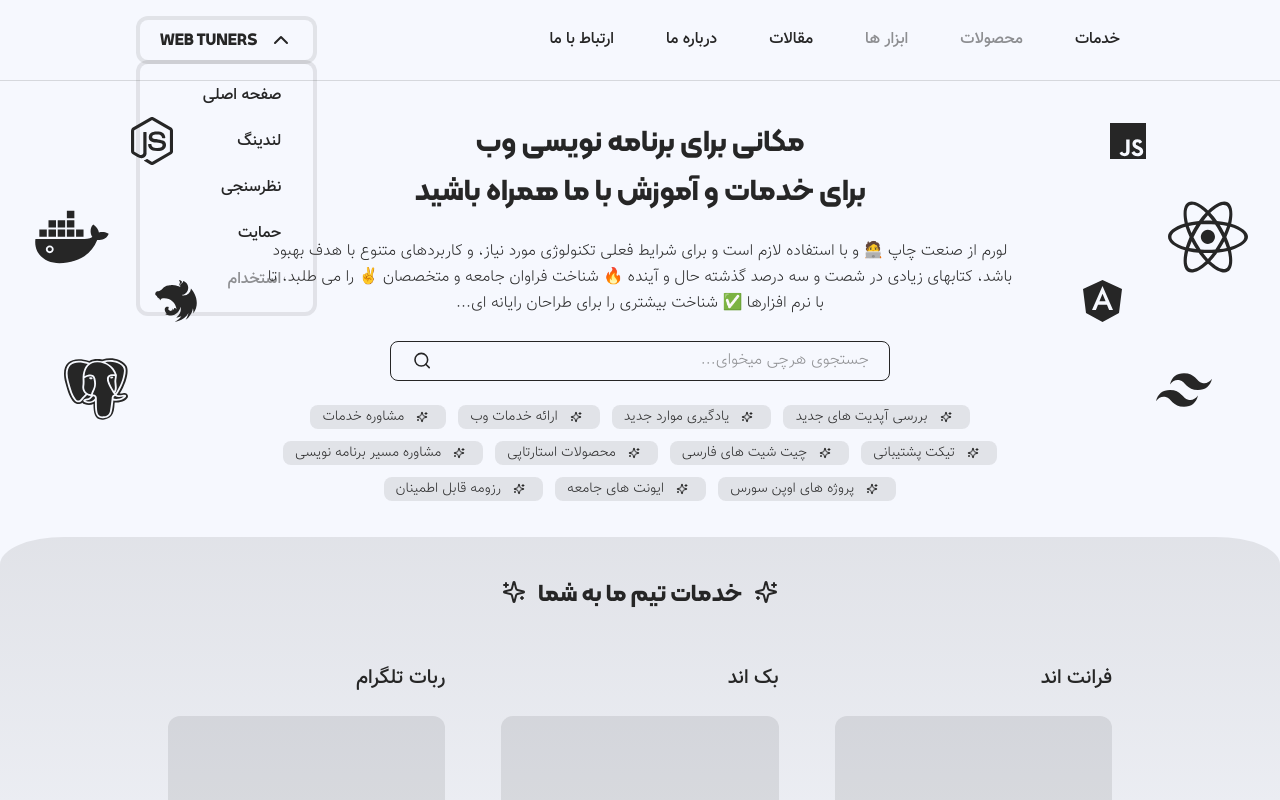
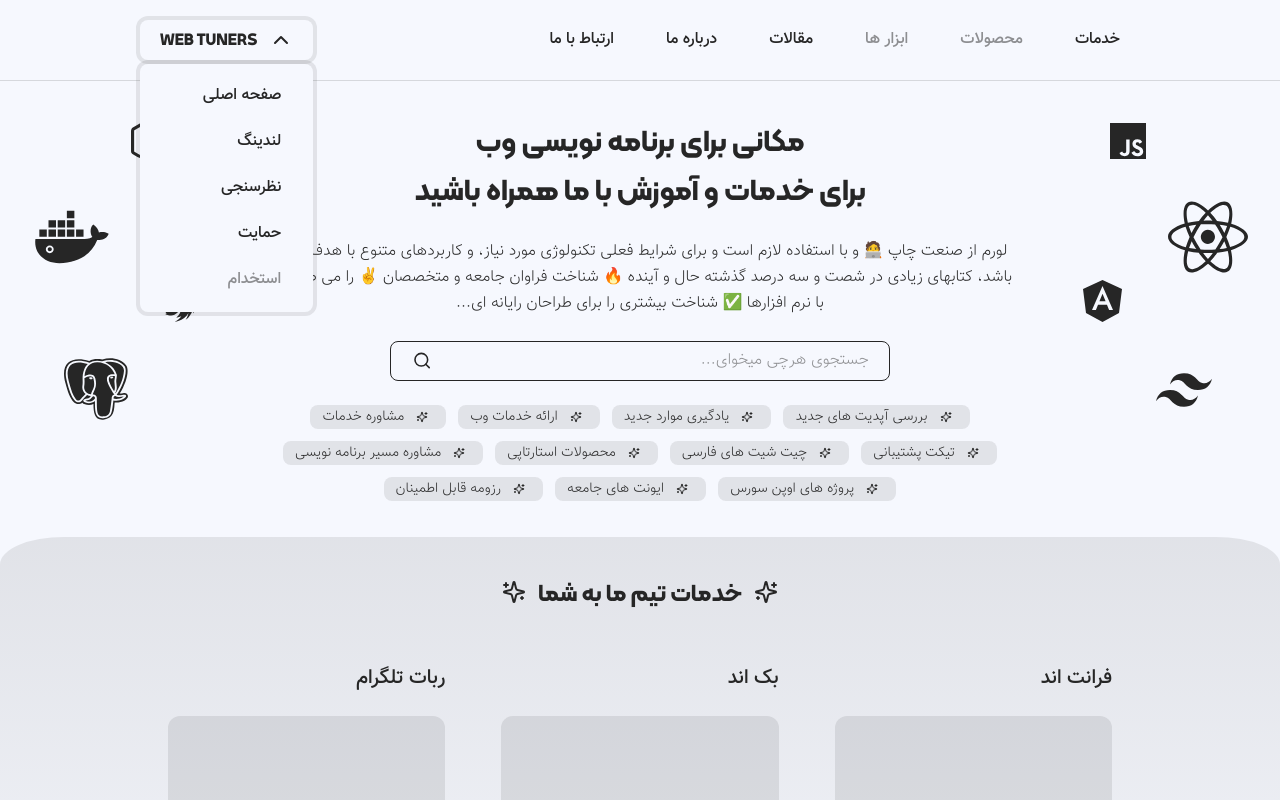
Before and after one commit to FarzadVav/next.js-portfolio, a Next.js app: page / in a window 1280 px wide. Both pictures are taken after a click on the button "WEB TUNERS". Shown: the top 800 px of the page. Built offline with nearby package versions, Linux system fonts and the light colour scheme.

Commit message:
fix: DropDownContent

```diff
--- a/components/ui/DropDown/Content.tsx
+++ b/components/ui/DropDown/Content.tsx
@@ -11,7 +11,7 @@ const DropDownContent: React.FC<DropDownContentProps> = ({ className, ...props }
   return (
     <div
       className={classMerge(
-        "bg-background min-w-full w-max ring-4 ring-foreground-5 absolute rounded-lg p-3 space-y-1.5 right-0 top-[calc(100%+4px)] transition-all z-20",
+        "bg-background-1 min-w-full w-max ring-4 ring-foreground-5 absolute rounded-lg p-3 space-y-1.5 right-0 top-[calc(100%+4px)] transition-all z-20",
         context.isOpen ? "" : "opacity-0 invisible -translate-y-1/12",
         className
       )}
```
